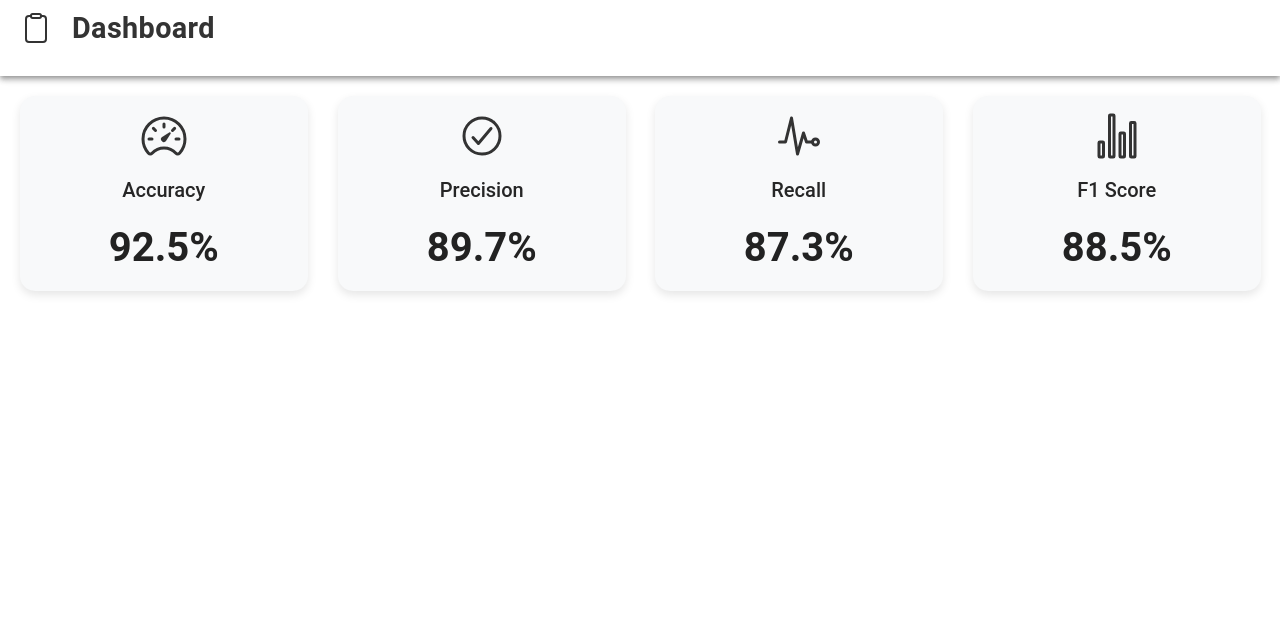
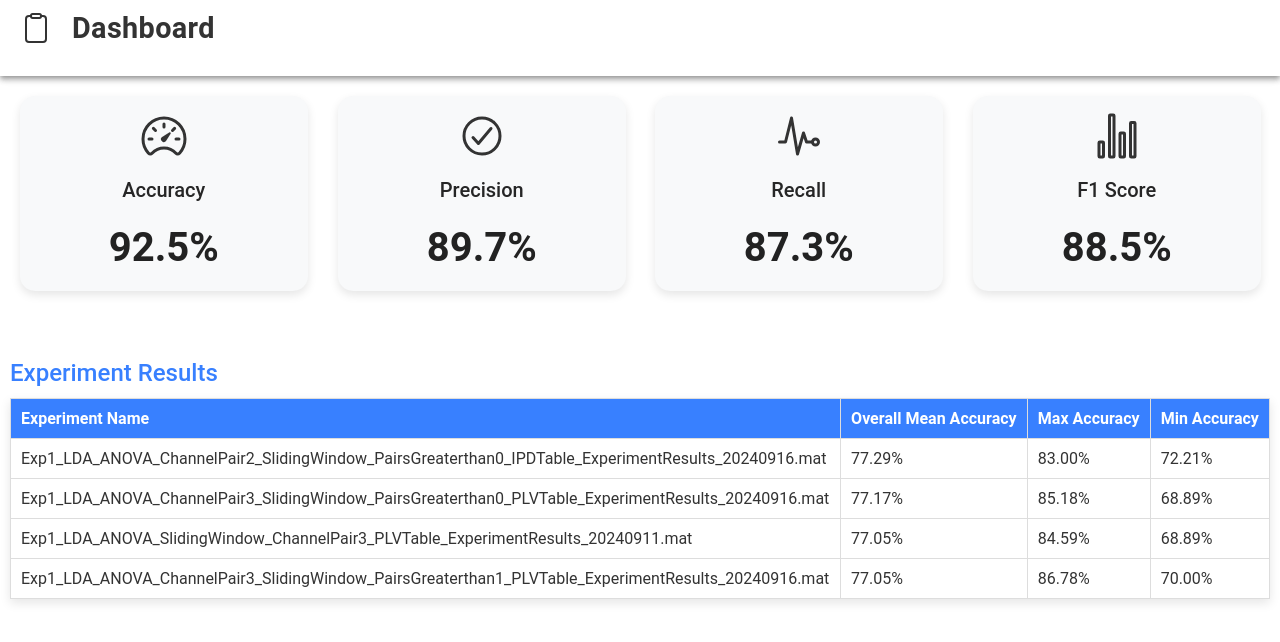
Before and after one commit to meneerfrikkie/MachineLearningDashboard, a React (Vite) app: page /home in a window 1280 px wide. Shown: the top 642 px of the page. Built offline with nearby package versions, Linux system fonts and the light colour scheme.

Commit message:
add: Basic csv Import

```diff
--- a/package.json
+++ b/package.json
@@ -22,6 +22,7 @@
     "@types/react-router": "^5.1.20",
     "@types/react-router-dom": "^5.3.3",
     "ionicons": "^7.0.0",
+    "papaparse": "^5.4.1",
     "react": "^18.2.0",
     "react-dom": "^18.2.0",
     "react-router": "^5.3.4",
@@ -33,6 +34,7 @@
     "@testing-library/jest-dom": "^5.16.5",
     "@testing-library/react": "^14.0.0",
     "@testing-library/user-event": "^14.4.3",
+    "@types/papaparse": "^5.3.14",
     "@types/react": "^18.0.27",
     "@types/react-dom": "^18.0.10",
     "@vitejs/plugin-legacy": "^5.0.0",
--- a/src/pages/Home.css
+++ b/src/pages/Home.css
@@ -76,3 +76,37 @@
     font-weight: bold;
     color: #222; /* Dark color for percentage */
   }
+
+  .csv-table {
+    margin-top: 20px;
+  }
+
+  .csv-data-table {
+    width: 100%;
+    border-collapse: collapse;
+    background-color: #fff;
+    box-shadow: 0px 4px 10px rgba(0, 0, 0, 0.1);
+  }
+
+  .csv-data-table th, .csv-data-table td {
+    padding: 10px;
+    text-align: left;
+    border: 1px solid #ddd;
+  }
+
+  .csv-data-table th {
+    background-color: #3880ff;
+    color: white;
+    font-weight: bold;
+  }
+
+  .csv-data-table td {
+    color: #333;
+  }
+
+  h2 {
+    font-size: 1.5rem;
+    font-weight: bold;
+    color: #3880ff;
+    margin-bottom: 10px;
+  }
--- a/src/pages/Home.tsx
+++ b/src/pages/Home.tsx
@@ -1,8 +1,61 @@
 import { IonContent, IonHeader, IonPage, IonTitle, IonToolbar, IonGrid, IonRow, IonCol, IonCard, IonCardHeader, IonCardTitle, IonCardContent, IonIcon } from '@ionic/react';
 import { speedometerOutline, checkmarkCircleOutline, pulseOutline, statsChartOutline, clipboardOutline } from 'ionicons/icons';  // Import icons
+import Papa, { ParseResult } from 'papaparse';  // Import PapaParse and types
+import { useState, useEffect } from 'react';
 import './Home.css';
 
 const Home: React.FC = () => {
+  const [csvData, setCsvData] = useState<any[]>([]); // To store CSV data
+
+  // Updated fetchCsvData function
+  const fetchCsvData = async () => {
+    try {
+      // Fetch the CSV file
+      const response = await fetch('./ExperimentResultsSummary.csv');  // Ensure correct path to CSV file
+
+      // Check if the response is okay (status 200)
+      if (!response.ok) {
+        throw new Error(`HTTP error! status: ${response.status}`);
+      }
+
+      // Read the response stream
+      const reader = response.body?.getReader();
+      const result = await reader?.read();
+
+      // Check if result exists and has data
+      if (!result || !result.value) {
+        throw new Error("Failed to read CSV data.");
+      }
+
+      // Decode the response as a string
+      const decoder = new TextDecoder('utf-8');
+      const csvText = decoder.decode(result.value);
+
+      // Log the CSV text to verify it's loaded correctly
+      console.log('CSV Text Loaded:', csvText);
+
+      // Parse the CSV text using PapaParse
+      Papa.parse(csvText, {
+        header: true, // Ensure headers are processed
+        complete: (results: ParseResult<any>) => {
+          // Log the parsed data to verify correct parsing
+          console.log('Parsed CSV Data:', results.data);
+
+          // Set CSV data in state
+          setCsvData(results.data);
+        }
+      });
+    } catch (error) {
+      // Log any errors encountered during the fetch process
+      console.error('Error fetching or parsing CSV:', error);
+    }
+  };
+
+  // Use Effect to fetch CSV data when the component mounts
+  useEffect(() => {
+    fetchCsvData();
+  }, []); // Empty dependency array means this effect runs once, when the component mounts
+
   return (
     <IonPage className='ion-page'>
       {/* Main Header */}
@@ -80,6 +133,35 @@ const Home: React.FC = () => {
           </IonRow>
         </IonGrid>
 
+        {/* Display CSV data */}
+        <IonGrid className="csv-table">
+          <IonRow>
+            <IonCol>
+              <h2>Experiment Results</h2>
+              <table className="csv-data-table">
+                <thead>
+                  <tr>
+                    <th>Experiment Name</th>
+                    <th>Overall Mean Accuracy</th>
+                    <th>Max Accuracy</th>
+                    <th>Min Accuracy</th>
+                  </tr>
+                </thead>
+                <tbody>
+                  {csvData.map((row, index) => (
+                    <tr key={index}>
+                      <td>{row.ExperimentName}</td>
+                      <td>{parseFloat(row.OverallMeanAccuracy).toFixed(2)}%</td>
+                      <td>{parseFloat(row.MaxAccuracy).toFixed(2)}%</td>
+                      <td>{parseFloat(row.MinAccuracy).toFixed(2)}%</td>
+                    </tr>
+                  ))}
+                </tbody>
+              </table>
+            </IonCol>
+          </IonRow>
+        </IonGrid>
+
       </IonContent>
     </IonPage>
   );
```
Also changed, not shown: public/ExperimentResultsSummary.csv (added), 1 other file (tests, documents, lock files or other folders).
